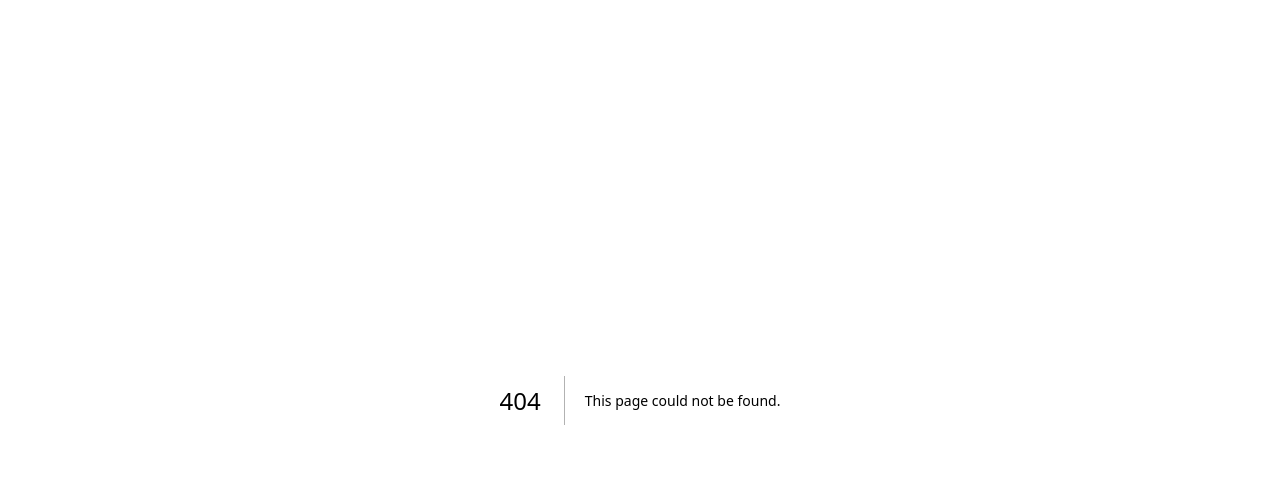
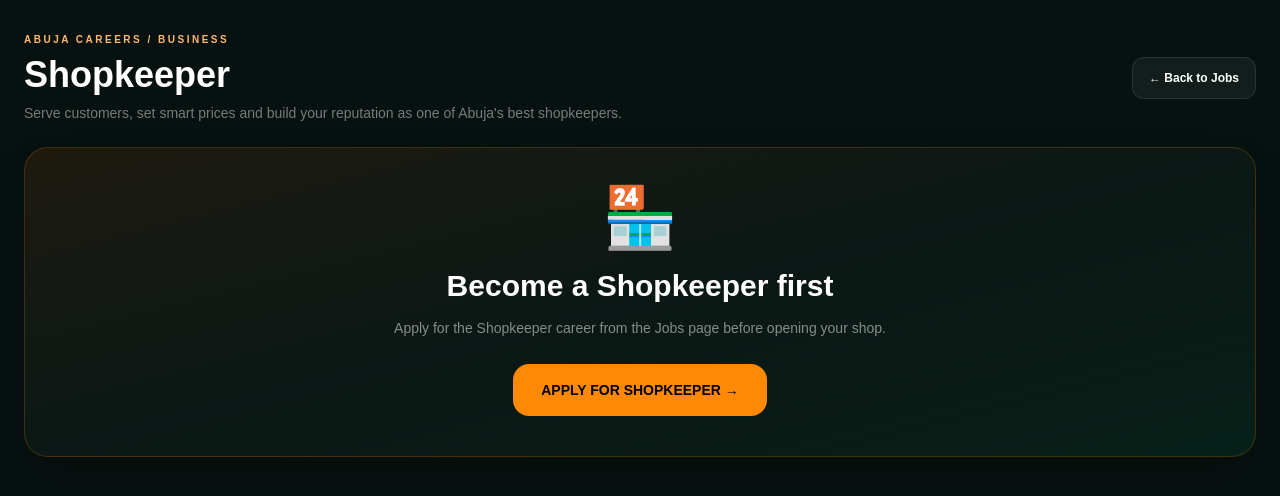
Before and after one commit to divinealex533-commits/abuja-life, a Next.js app: page /jobs/Shopkeeper in a window 1280 px wide. Before the commit this address had no page. Shown: the top 496 px of the page. Built offline with nearby package versions, Linux system fonts and the light colour scheme; no server answers.

Commit message:
Create page.tsx

```diff
--- /dev/null
+++ b/src/app/jobs/Shopkeeper/page.tsx
@@ -0,0 +1,105 @@
+"use client";
+
+import Link from "next/link";
+import { useEffect, useState } from "react";
+
+import ShopkeeperPanel from "@/components/game/ShopkeeperPanel";
+import {
+  DEFAULT_PLAYER_STATE,
+  loadPersistentPlayerState,
+  type PlayerGameState,
+} from "@/lib/game/player";
+
+export default function ShopkeeperPage() {
+  const [player, setPlayer] = useState<PlayerGameState>(
+    DEFAULT_PLAYER_STATE
+  );
+
+  const [loading, setLoading] = useState(true);
+
+  useEffect(() => {
+    let mounted = true;
+
+    void loadPersistentPlayerState().then((state) => {
+      if (!mounted) return;
+
+      setPlayer(state);
+      setLoading(false);
+    });
+
+    return () => {
+      mounted = false;
+    };
+  }, []);
+
+  if (loading) {
+    return (
+      <main className="flex min-h-screen items-center justify-center bg-[#07110f] px-4 text-white">
+        <div className="rounded-3xl border border-white/10 bg-white/[0.04] px-8 py-7 text-center">
+          <div className="text-4xl">🏪</div>
+
+          <p className="mt-3 text-sm font-bold text-white/60">
+            Opening your shop...
+          </p>
+        </div>
+      </main>
+    );
+  }
+
+  const isShopkeeper =
+    player.currentJobId === "shopkeeper";
+
+  return (
+    <main className="min-h-screen bg-[#07110f] px-4 py-8 text-white sm:px-6">
+      <div className="mx-auto max-w-7xl">
+        <div className="mb-6 flex flex-col gap-4 sm:flex-row sm:items-center sm:justify-between">
+          <div>
+            <div className="text-[10px] font-black uppercase tracking-[0.25em] text-orange-300">
+              Abuja Careers / Business
+            </div>
+
+            <h1 className="mt-2 text-3xl font-black sm:text-4xl">
+              Shopkeeper
+            </h1>
+
+            <p className="mt-2 text-sm text-white/45">
+              Serve customers, set smart prices and build your
+              reputation as one of Abuja&apos;s best shopkeepers.
+            </p>
+          </div>
+
+          <Link
+            href="/jobs"
+            className="rounded-xl border border-white/10 bg-white/5 px-4 py-3 text-xs font-black transition hover:border-orange-400/30 hover:bg-orange-400/10"
+          >
+            ← Back to Jobs
+          </Link>
+        </div>
+
+        {!isShopkeeper ? (
+          <section className="rounded-3xl border border-orange-400/20 bg-gradient-to-br from-orange-500/10 via-[#0b1815] to-emerald-500/10 p-7 text-center shadow-2xl sm:p-10">
+            <div className="text-6xl">🏪</div>
+
+            <h2 className="mt-5 text-3xl font-black">
+              Become a Shopkeeper first
+            </h2>
+
+            <p className="mx-auto mt-3 max-w-xl text-sm leading-6 text-white/50">
+              Apply for the Shopkeeper career from the Jobs page
+              before opening your shop.
+            </p>
+
+            <Link
+              href="/jobs"
+              className="mt-6 inline-flex rounded-2xl bg-orange-400 px-7 py-4 text-sm font-black text-black transition hover:bg-orange-300"
+            >
+              APPLY FOR SHOPKEEPER →
+            </Link>
+          </section>
+        ) : (
+          <ShopkeeperPanel />
+        )}
+      </div>
+    </main>
+  );
+}
```
